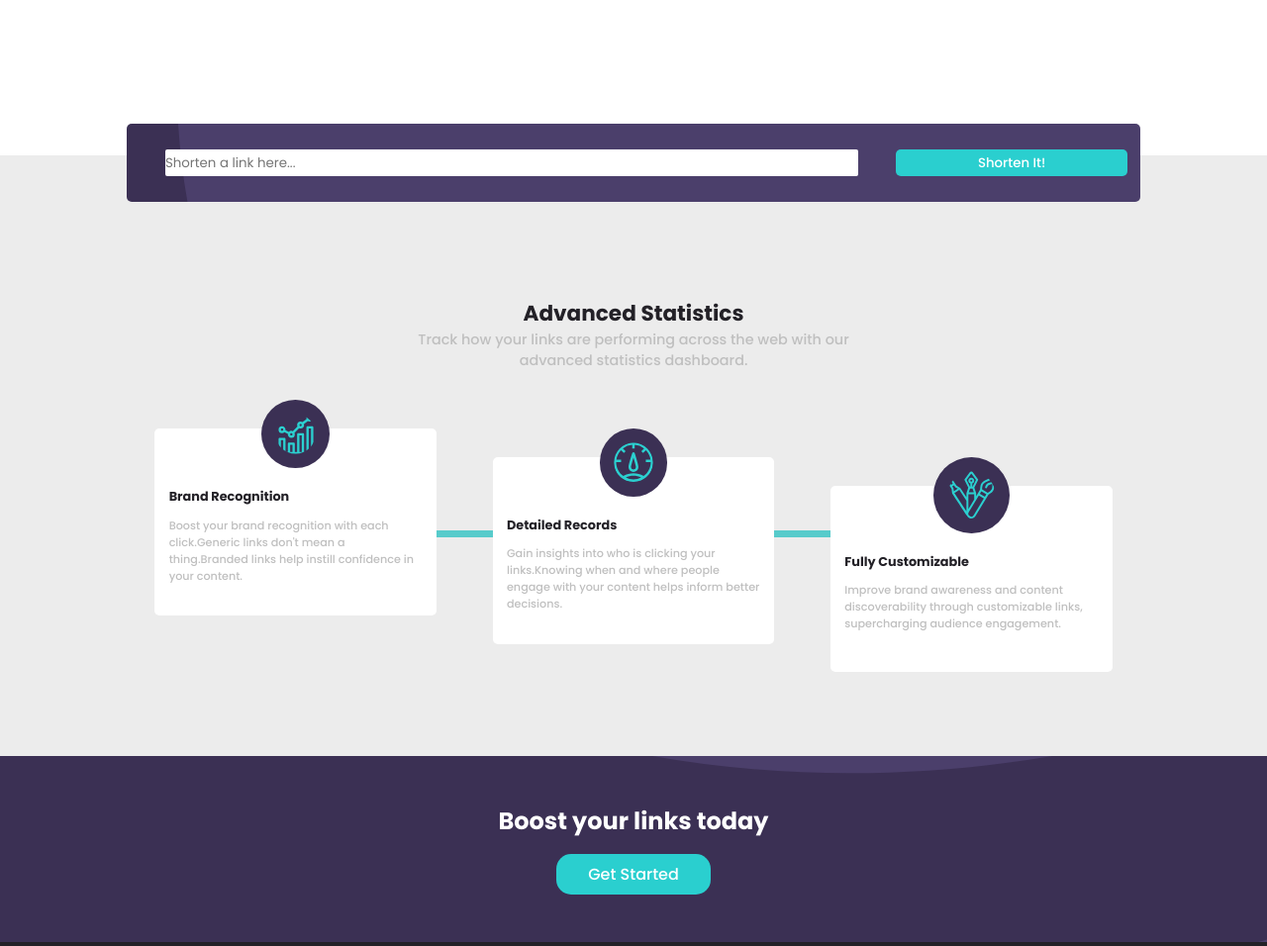
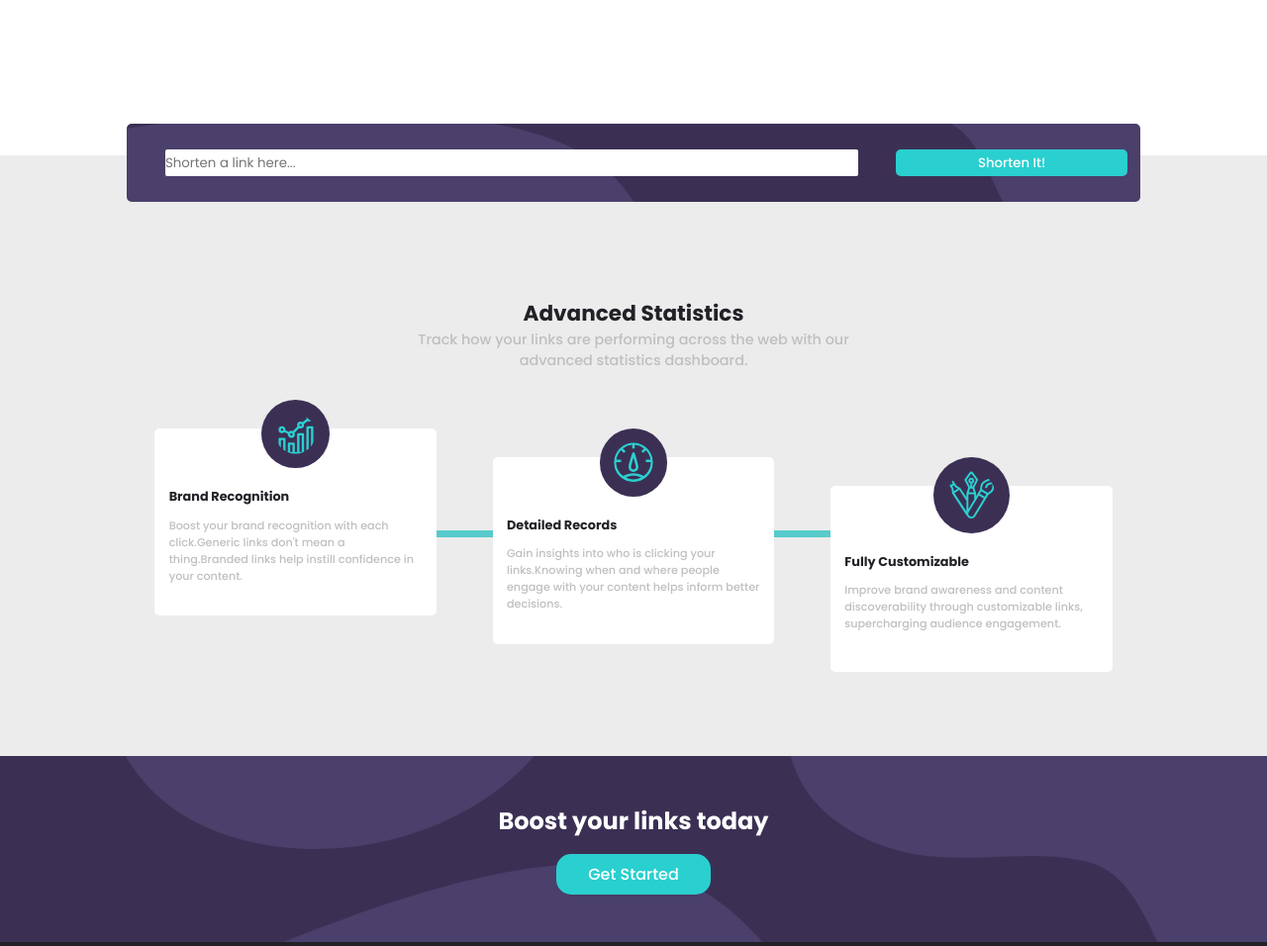
Before and after one commit to TheoSt/url-shortening-api-master, a plain HTML site: page index.html in a window 1280 px wide. Shown: the part 447-1403 px from the top of the page at 99% size. Drawn offline with Linux system fonts and the light colour scheme.

Commit message:
background changes

```diff
--- a/app.css
+++ b/app.css
@@ -508,6 +508,11 @@ button:hover:enabled {
 		margin-bottom:0;
 	}
 
+	#form-section {
+		background-image:url("images/bg-shorten-desktop.svg");
+		background-position:0;
+	}
+
 	#form-section button {
 		width:30%;
 	}
@@ -560,6 +565,10 @@ button:hover:enabled {
 		z-index:-1;
 		left:30%;
 		top:62.5%;
+	}
+
+	#top-footer-section {
+		background-image:url("images/bg-boost-desktop.svg");
 	}
 
 	#top-footer-section h2 {
```
